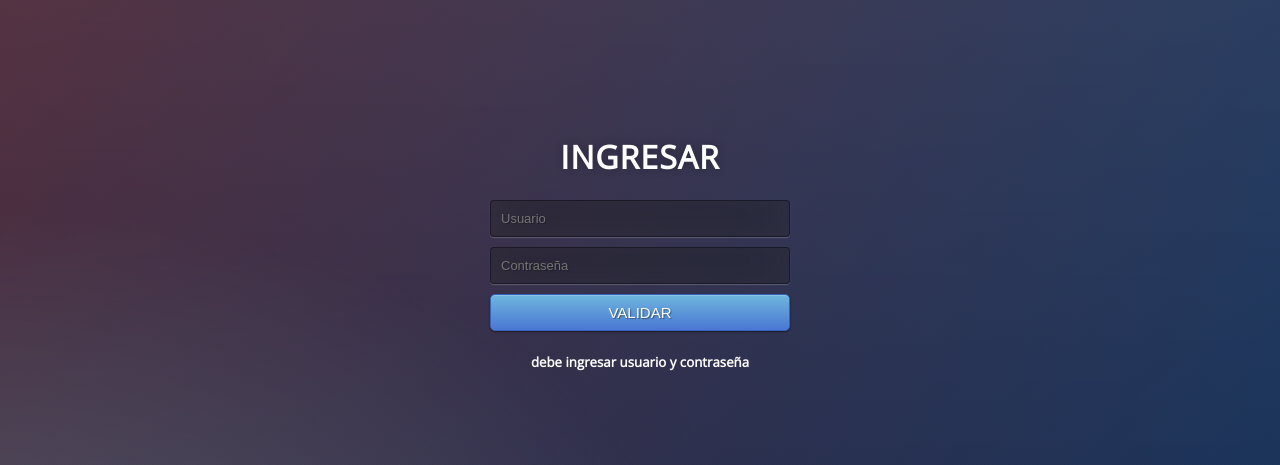
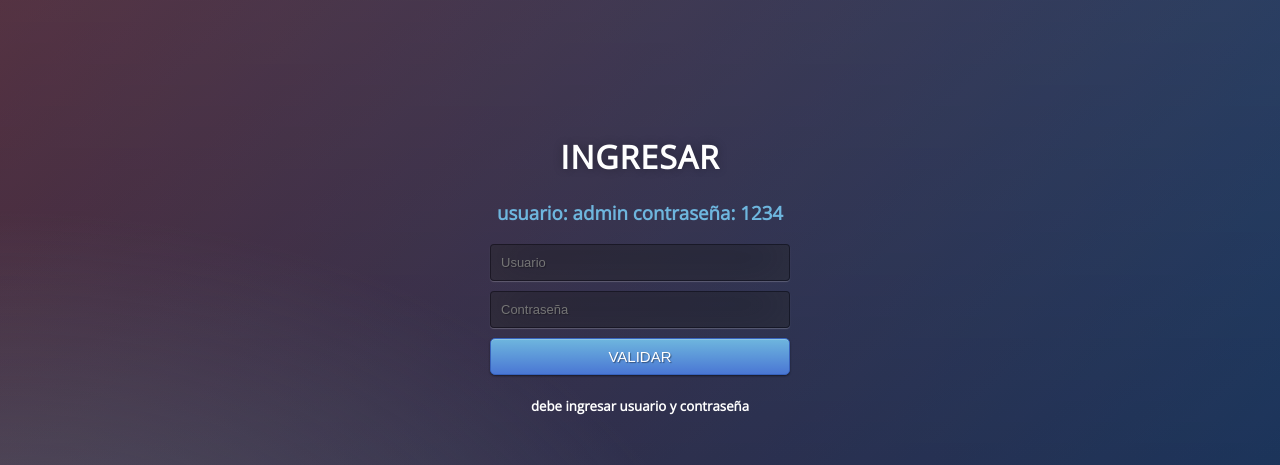
Before and after one commit to abelardopiovano/POTRERO-BACK-END, a PHP site: page /login.php in a window 1280 px wide. Shown: the part 136-601 px from the top of the page. Run offline with PHP 8.4, Linux system fonts and the light colour scheme; data that the repository does not hold is empty.

Commit message:
actualizado para subir a potrero

```diff
--- a/login.php
+++ b/login.php
@@ -4,7 +4,7 @@
     <meta charset="UTF-8">
     <meta http-equiv="X-UA-Compatible" content="IE=edge">
     <meta name="viewport" content="width=device-width, initial-scale=1.0">
-    <title>Document</title>
+    <title>Login</title>
 
 </head>
 <style>
@@ -75,10 +75,16 @@ input:focus { box-shadow: inset 0 -5px 45px rgba(100,100,100,0.4), 0 1px 1px rgb
     text-align: center;
     color: #297299;
 }
+.login h3
+{
+    text-align: center;
+    color:#6eb6de;
+}
 </style>
 <body>
 <div class="login">
 	<h1>INGRESAR</h1>
+    <h3>usuario: admin       contraseña: 1234</h3>
     <form method="post" action="login.php" >
     	<input type="text" name="user" placeholder="Usuario"  />
         <input type="password" name="password" placeholder="Contraseña"  />
```
